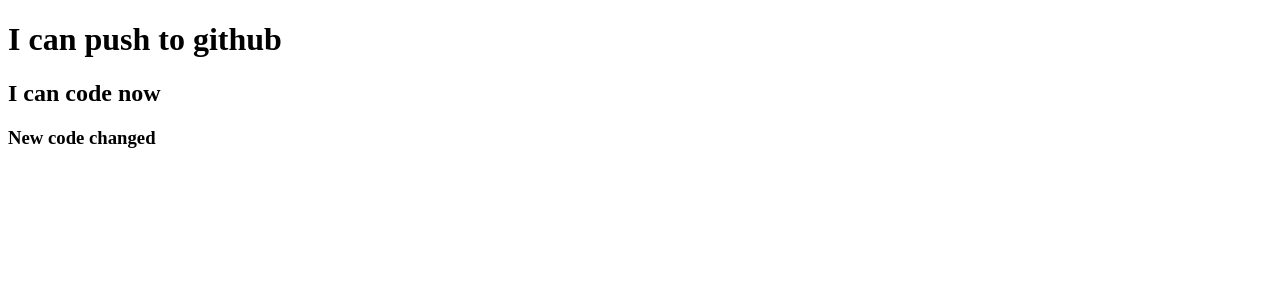
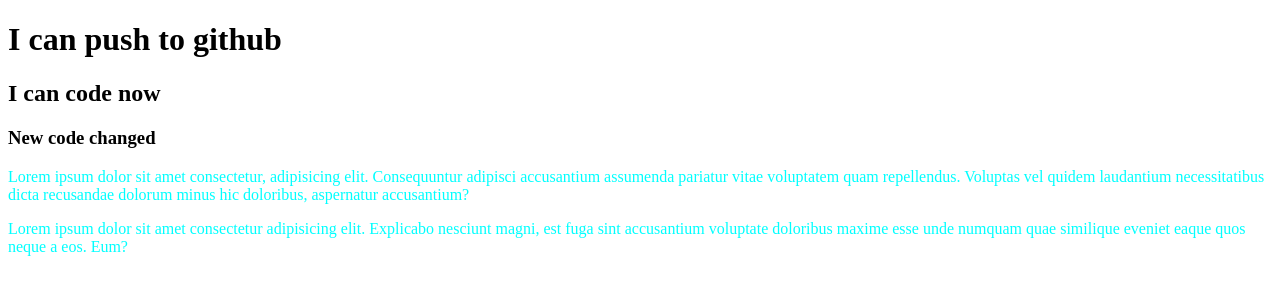
Before and after one commit to Saikatsaha95/my-first-repo, a plain HTML site: page index.html in a window 1280 px wide. Drawn offline with Linux system fonts and the light colour scheme.

Commit message:
styles added

```diff
--- a/index.html
+++ b/index.html
@@ -4,11 +4,25 @@
     <meta charset="UTF-8" />
     <meta http-equiv="X-UA-Compatible" content="IE=edge" />
     <meta name="viewport" content="width=device-width, initial-scale=1.0" />
+    <link rel="stylesheet" href="style.css" />
     <title>My First Ripo</title>
   </head>
   <body>
     <h1>I can push to github</h1>
     <h2>I can code now</h2>
     <h3>New code changed</h3>
+
+    <p>
+      Lorem ipsum dolor sit amet consectetur, adipisicing elit. Consequuntur
+      adipisci accusantium assumenda pariatur vitae voluptatem quam repellendus.
+      Voluptas vel quidem laudantium necessitatibus dicta recusandae dolorum
+      minus hic doloribus, aspernatur accusantium?
+    </p>
+
+    <p>
+      Lorem ipsum dolor sit amet consectetur adipisicing elit. Explicabo
+      nesciunt magni, est fuga sint accusantium voluptate doloribus maxime esse
+      unde numquam quae similique eveniet eaque quos neque a eos. Eum?
+    </p>
   </body>
 </html>
--- /dev/null
+++ b/style.css
@@ -0,0 +1,3 @@
+p {
+  color: aqua;
+}
```
